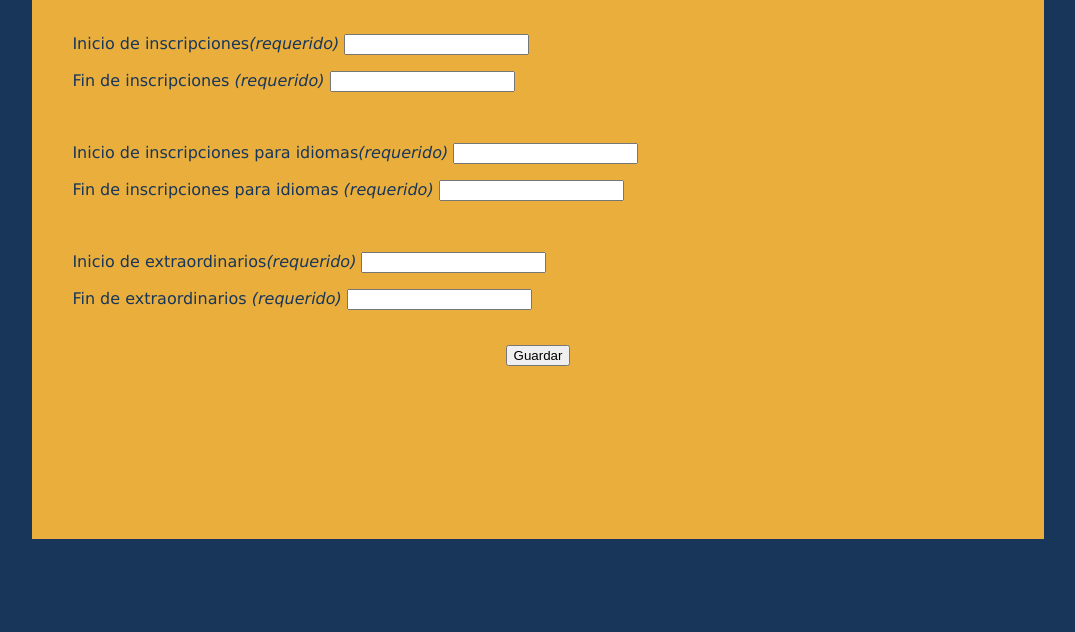
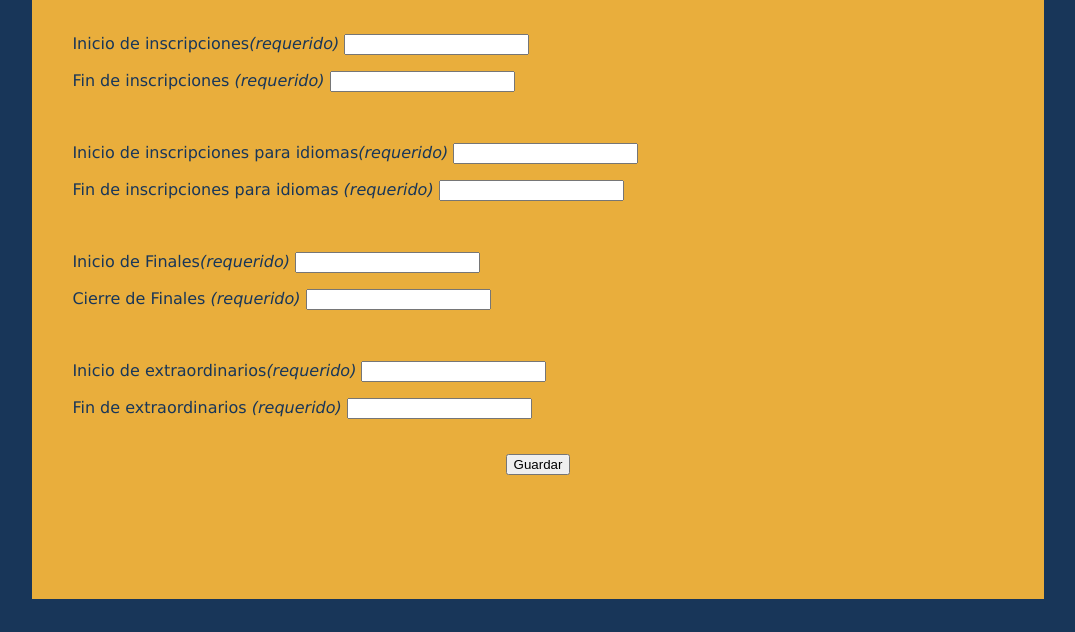
Before and after one commit to drefk99/noc_script, a PHP site: page /acafec.php in a window 1280 px wide. Shown: the part 168-800 px from the top of the page, without its empty margins (102-1177 px from the left). Run offline with PHP 8.4, Linux system fonts and the light colour scheme.

Commit message:
Add "finales" in dates files and more space to secionin css

```diff
--- a/scr_fi/acafec.php
+++ b/scr_fi/acafec.php
@@ -51,6 +51,17 @@
                 <BR>
 
                 <P>
+                  <label for="apellido">Inicio de Finales<span><em>(requerido)</em></span></label>
+                  <input type="text" name="fin1" class="form-input" required/>
+                </P>
+
+                <P>
+                  <label for="apellido">Cierre de Finales <span><em>(requerido)</em></span></label>
+                  <input type="text" name="fin2" class="form-input" required/>
+                </P>
+                <BR>
+
+                <P>
                   <label for="apellido">Inicio de extraordinarios<span><em>(requerido)</em></span></label>
                   <input type="text" name="extr1" class="form-input" required/>
                 </P>
--- a/scr_fi/css/estilo.css
+++ b/scr_fi/css/estilo.css
@@ -40,7 +40,7 @@ section{
     font-family: Verdana, Helvetica, sans-serif;
     color: #183659;
     width: 80%;
-    height: 540px;
+    height: 600px;
     margin-left: 10%;
     margin-top: 3px;
     display: inline-block;
```
Also changed, not shown: scr_fi/regfe.php (+11 -0 lines), 1 other file.
